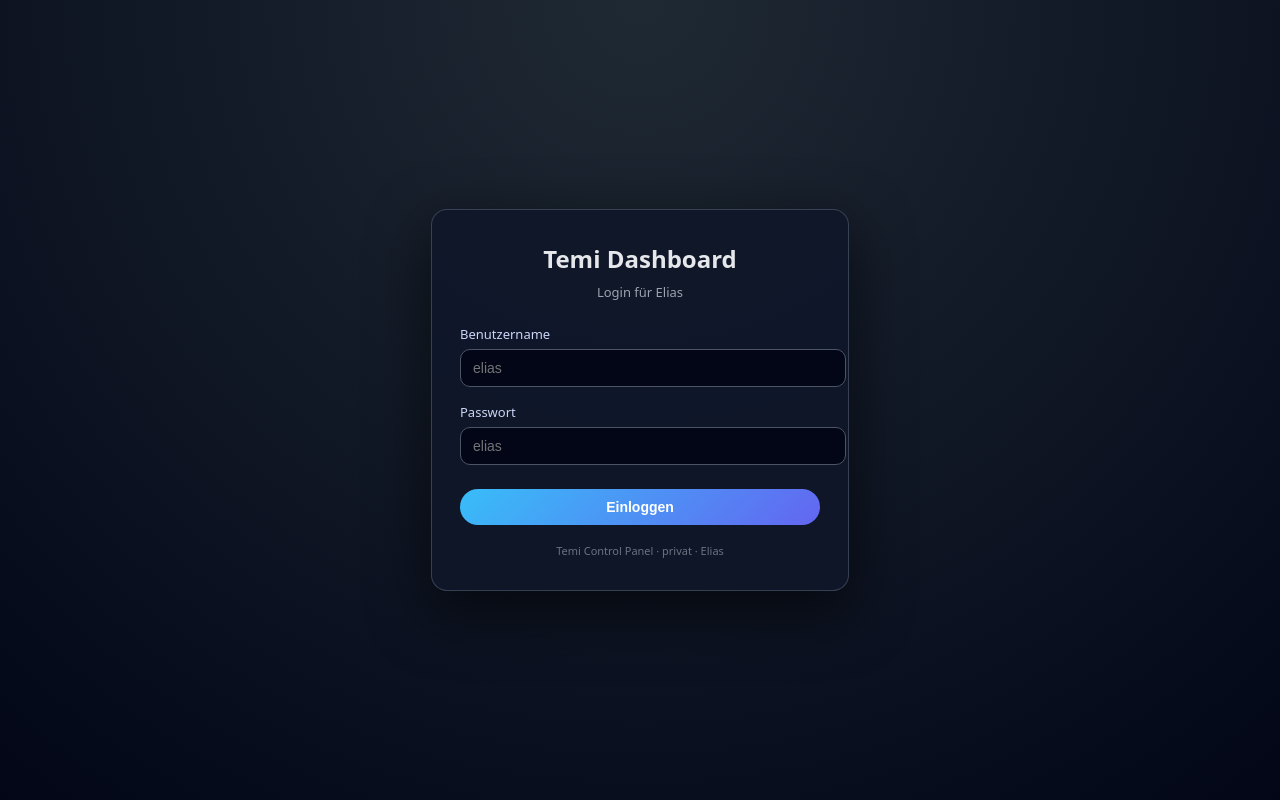
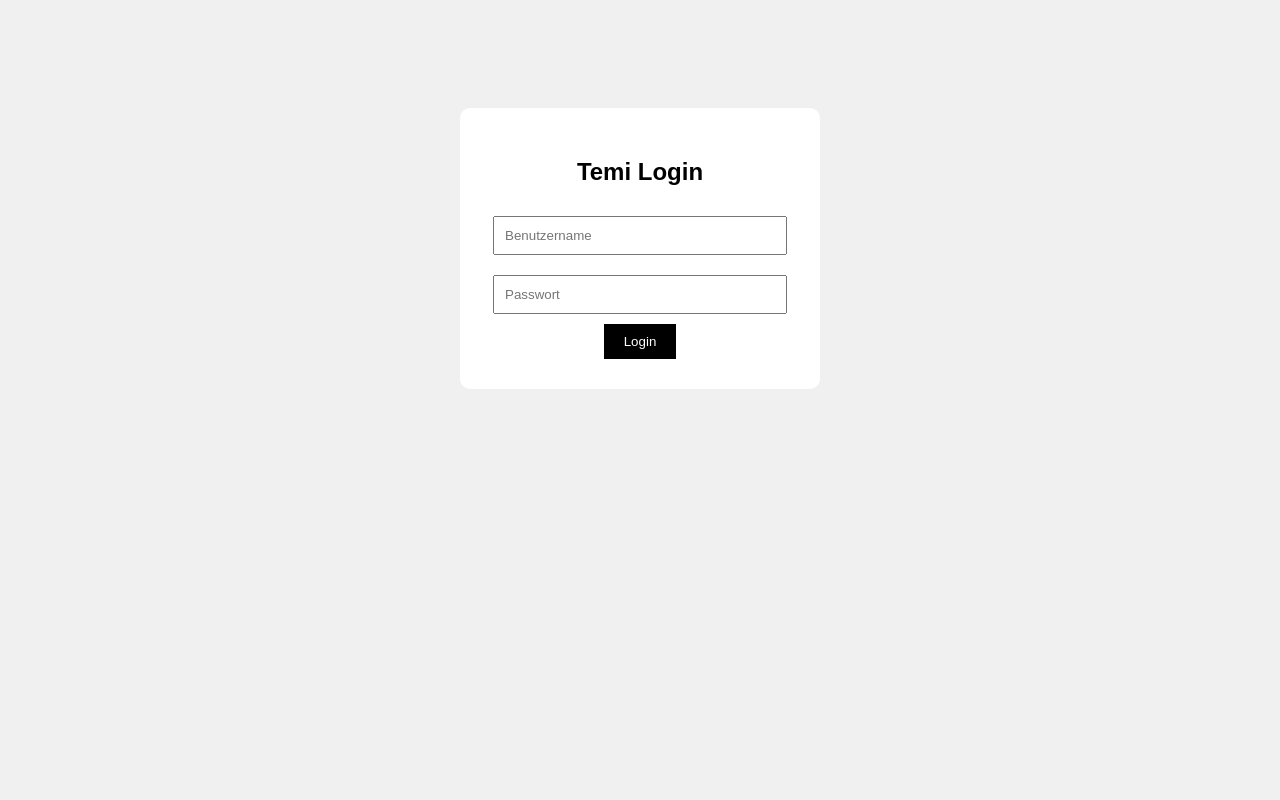
Before and after one commit to eliascontestemiroboter/temi-ai-server, a Flask app: page /login in a window 1280 px wide. Run offline with Flask 3, Linux system fonts and the light colour scheme.

Commit message:
Update login.html

```diff
--- a/templates/login.html
+++ b/templates/login.html
@@ -1,113 +1,28 @@
 <!DOCTYPE html>
-<html lang="de">
+<html>
 <head>
-    <meta charset="UTF-8">
     <title>Temi Login</title>
-    <meta name="viewport" content="width=device-width, initial-scale=1">
     <style>
-        body {
-            margin: 0;
-            font-family: system-ui, -apple-system, BlinkMacSystemFont, "Segoe UI", sans-serif;
-            background: radial-gradient(circle at top, #1f2933, #020617);
-            color: #e5e7eb;
-            display: flex;
-            align-items: center;
-            justify-content: center;
-            height: 100vh;
-        }
-        .card {
-            background: rgba(15, 23, 42, 0.9);
-            border-radius: 16px;
-            padding: 32px 28px;
-            width: 100%;
-            max-width: 360px;
-            box-shadow: 0 20px 60px rgba(0, 0, 0, 0.6);
-            border: 1px solid rgba(148, 163, 184, 0.3);
-        }
-        h1 {
-            margin: 0 0 8px;
-            font-size: 24px;
-            text-align: center;
-        }
-        p.subtitle {
-            margin: 0 0 24px;
-            font-size: 13px;
-            text-align: center;
-            color: #9ca3af;
-        }
-        label {
-            display: block;
-            font-size: 13px;
-            margin-bottom: 6px;
-            color: #cbd5f5;
-        }
-        input {
-            width: 100%;
-            padding: 10px 12px;
-            border-radius: 10px;
-            border: 1px solid #4b5563;
-            background: #020617;
-            color: #e5e7eb;
-            font-size: 14px;
-            outline: none;
-        }
-        input:focus {
-            border-color: #38bdf8;
-            box-shadow: 0 0 0 1px rgba(56, 189, 248, 0.4);
-        }
-        .field {
-            margin-bottom: 16px;
-        }
-        button {
-            width: 100%;
-            padding: 10px 12px;
-            border-radius: 999px;
-            border: none;
-            background: linear-gradient(135deg, #38bdf8, #6366f1);
-            color: white;
-            font-weight: 600;
-            font-size: 14px;
-            cursor: pointer;
-            margin-top: 8px;
-        }
-        button:hover {
-            opacity: 0.95;
-        }
-        .error {
-            margin-top: 10px;
-            font-size: 13px;
-            color: #f97373;
-            text-align: center;
-        }
-        .footer {
-            margin-top: 18px;
-            font-size: 11px;
-            text-align: center;
-            color: #6b7280;
-        }
+        body { font-family: Arial; background: #f0f0f0; text-align: center; padding-top: 100px; }
+        .box { background: white; padding: 30px; width: 300px; margin: auto; border-radius: 10px; }
+        input { width: 90%; padding: 10px; margin: 10px 0; }
+        button { padding: 10px 20px; background: black; color: white; border: none; cursor: pointer; }
+        .error { color: red; }
     </style>
 </head>
 <body>
-<div class="card">
-    <h1>Temi Dashboard</h1>
-    <p class="subtitle">Login für Elias</p>
-    <form method="post">
-        <div class="field">
-            <label for="username">Benutzername</label>
-            <input id="username" name="username" type="text" placeholder="elias" required>
-        </div>
-        <div class="field">
-            <label for="password">Passwort</label>
-            <input id="password" name="password" type="password" placeholder="elias" required>
-        </div>
-        <button type="submit">Einloggen</button>
+    <div class="box">
+        <h2>Temi Login</h2>
+
         {% if error %}
-        <div class="error">{{ error }}</div>
+            <p class="error">{{ error }}</p>
         {% endif %}
-    </form>
-    <div class="footer">
-        Temi Control Panel · privat · Elias
+
+        <form method="POST">
+            <input type="text" name="username" placeholder="Benutzername">
+            <input type="password" name="password" placeholder="Passwort">
+            <button type="submit">Login</button>
+        </form>
     </div>
-</div>
 </body>
 </html>
```
